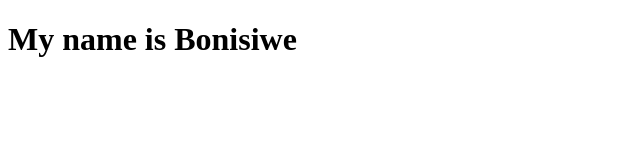
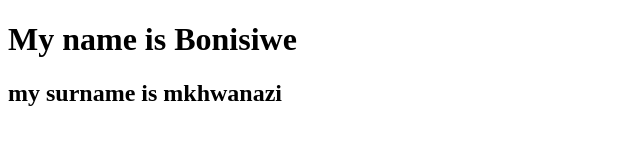
Before and after one commit to boninto147/BONINTO_DIVETECH, a plain HTML site: page index.html in a window 1280 px wide. Shown: the whole page, without its empty margins (0-640 px from the left). Drawn offline with Linux system fonts and the light colour scheme.

Commit message:
i added my surname

```diff
--- a/index.html
+++ b/index.html
@@ -7,6 +7,7 @@
 </head>
 <body>
 	<h1> My name is Bonisiwe </h1>
+	<h2>my surname is mkhwanazi</h2>
 
 
 
```
